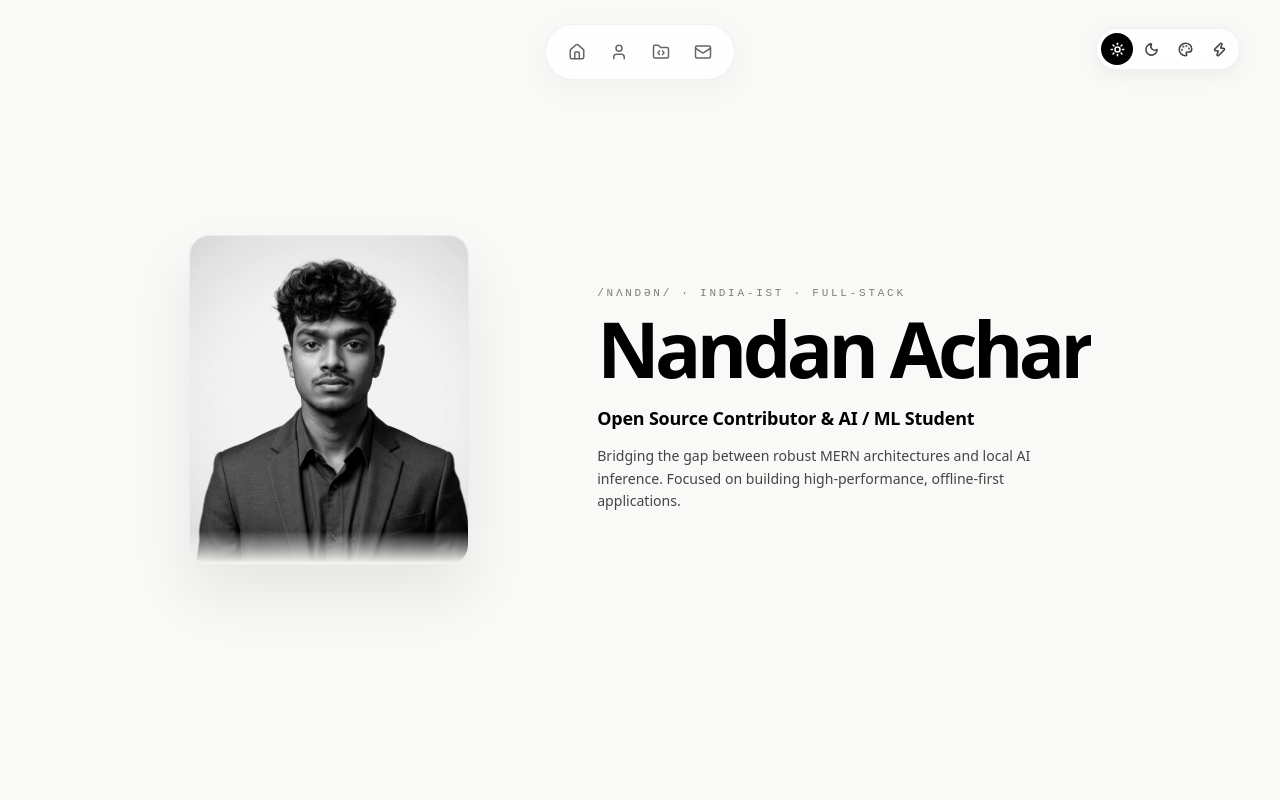
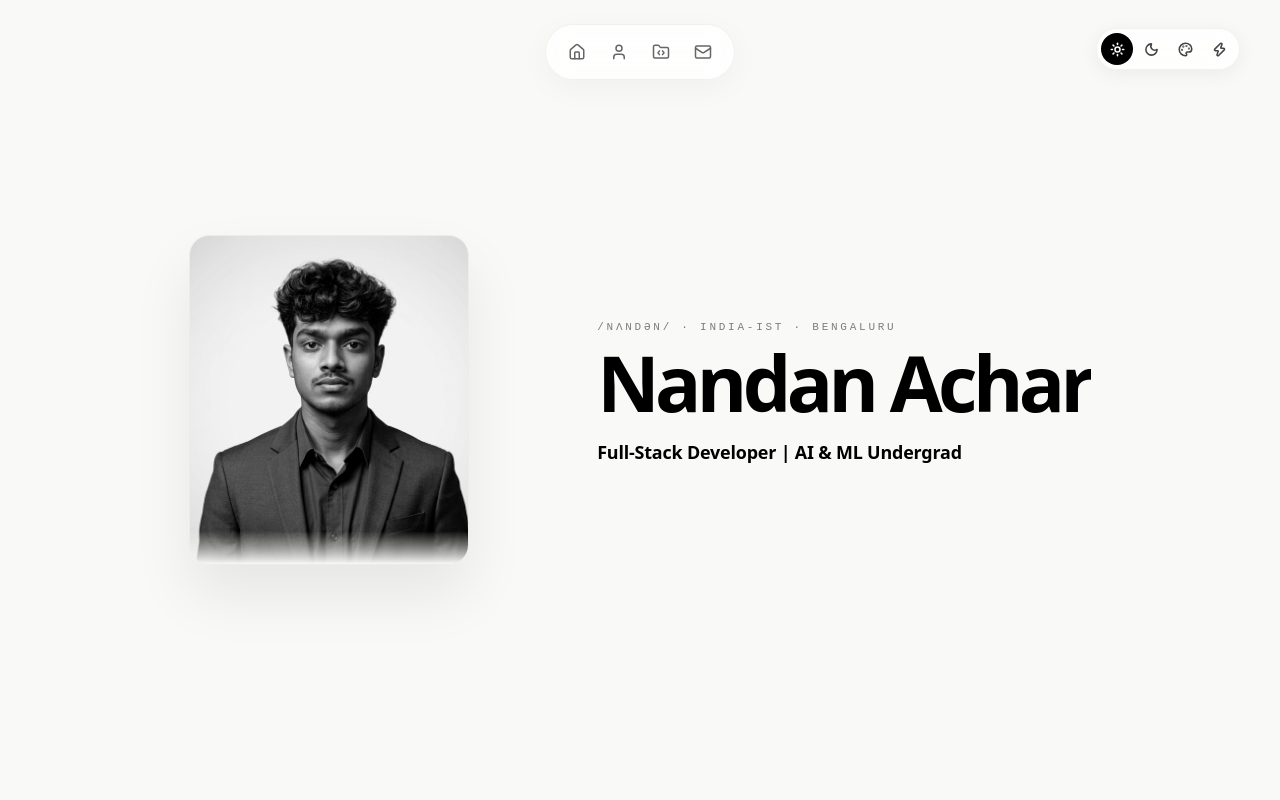
Before and after one commit to Nandann018-ux/portfolio-26, a Next.js app: page / in a window 1280 px wide. Shown: the top 800 px of the page. Built offline with nearby package versions, Linux system fonts and the light colour scheme.

Commit message:
feat: integrate full multi-section scroll flow and refine hero typography

```diff
--- a/src/app/page.tsx
+++ b/src/app/page.tsx
@@ -6,6 +6,8 @@ import LoadingScreen from '@/components/LoadingScreen';
 import Navbar from '@/components/Navbar';
 import Hero from '@/components/Hero';
 import Chronology from '@/components/Chronology';
+import Projects from '@/components/Projects';
+import Contact from '@/components/Contact';
 
 export default function Home() {
   const [isRevealed, setIsRevealed] = useState(false);
@@ -33,6 +35,8 @@ export default function Home() {
 
       <Hero />
       <Chronology />
+      <Projects />
+      <Contact />
     </motion.div>
     </>
   );
--- a/src/components/Hero.tsx
+++ b/src/components/Hero.tsx
@@ -107,7 +107,7 @@ export default function Hero() {
               color: 'var(--text-primary)',
             }}
           >
-            /nʌndən/ · INDIA-IST · FULL-STACK
+            /nʌndən/ · INDIA-IST · BENGALURU
           </motion.div>
 
           <div style={{ overflow: 'hidden', marginBottom: '20px' }}>
@@ -152,7 +152,7 @@ export default function Hero() {
               fontWeight: 700,
               lineHeight: 1.2,
             }}>
-              Open Source Contributor & AI / ML Student
+              Full-Stack Developer | AI & ML Undergrad
             </span>
             <p style={{
               fontFamily: 'ui-sans-serif, system-ui, sans-serif',
@@ -162,7 +162,6 @@ export default function Hero() {
               lineHeight: 1.6,
               margin: 0,
             }}>
-              Bridging the gap between robust MERN architectures and local AI inference. Focused on building high-performance, offline-first applications.
             </p>
           </motion.div>
         </div>
```
